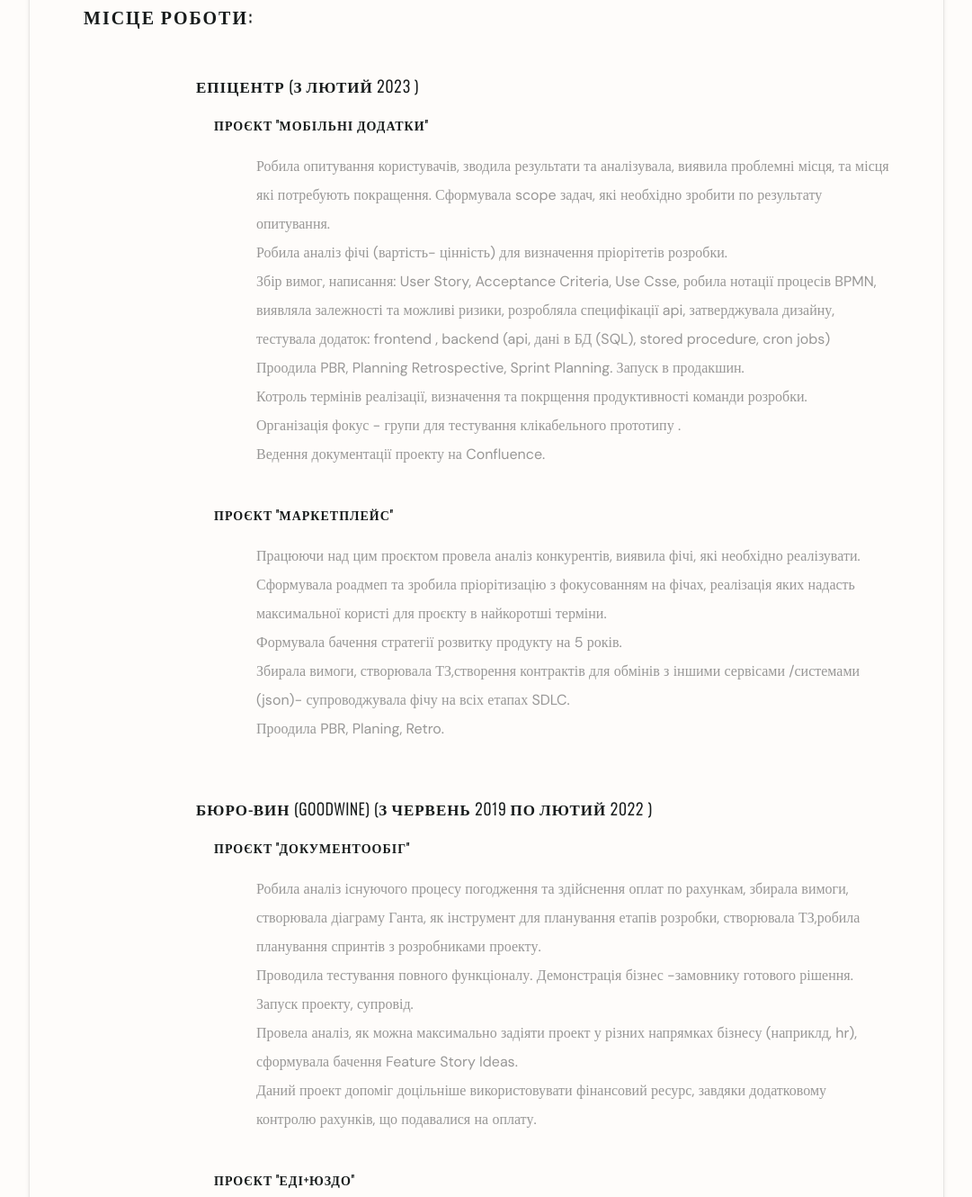
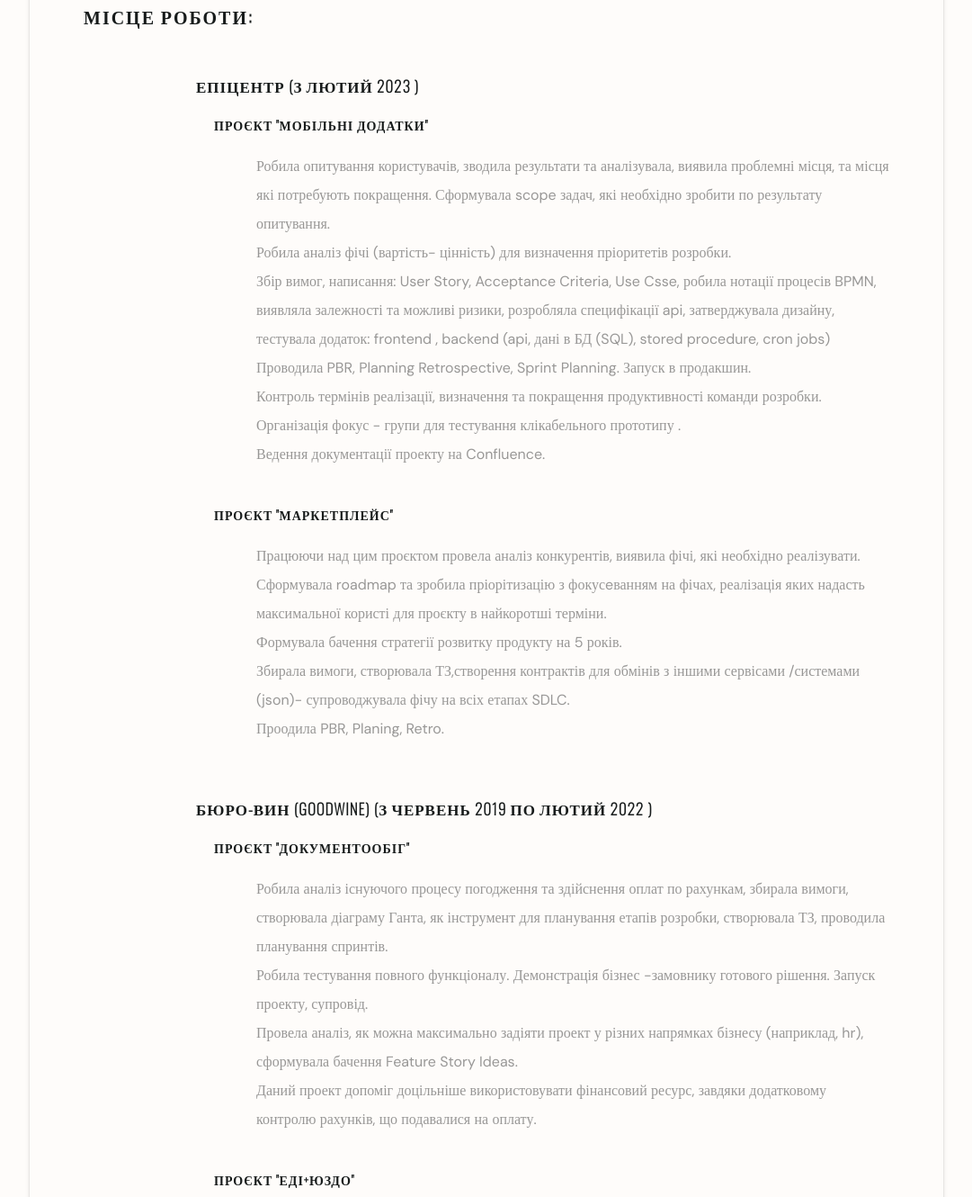
Before and after one commit to OlenaBilousova/CV, a plain HTML site: page index.html in a window 1280 px wide. Shown: the part 1790-3120 px from the top of the page at 90% size, without its empty margins (99-1180 px from the left). Drawn offline with nearby package versions, Linux system fonts and the light colour scheme.

Commit message:
change mistake in text

```diff
--- a/index.html
+++ b/index.html
@@ -96,22 +96,22 @@
         <div class="workGeneral">
             <h2> Місце роботи: </h2>
             <ul>
-                <li class="workName">
+                 <li class="workName">
                     <h3> Епіцентр (з лютий 2023  )</h3>
                     <h4> Проєкт "Мобільні додатки"</h4>
                     <p class="projectDescription"> Робила опитування користувачів, зводила результати та аналізувала, виявила проблемні місця, та місця які потребують покращення. Сформувала scope задач, які необхідно зробити по результату опитування.
-                       Робила аналіз фічі (вартість- цінність) для визначення пріорітетів розробки.
-                       Збір вимог, написання: User Story, Acceptance Criteria, Use Csse, робила нотації процесів BPMN, виявляла залежності та можливі ризики, розробляла специфікації api, затверджувала дизайну, тестувала додаток: frontend , backend (api, дані в БД (SQL), stored procedure, cron jobs)
-                       Проодила PBR, Planning Retrospective, Sprint Planning. Запуск в продакшин.
-                       Котроль термінів реалізації, визначення та покрщення продуктивності команди розробки.
-                       Організація фокус - групи для тестування клікабельного прототипу .
-                       Ведення документації проекту на Confluence.
+                        Робила аналіз фічі (вартість- цінність) для визначення пріоритетів розробки.
+                        Збір вимог, написання: User Story, Acceptance Criteria, Use Csse, робила нотації процесів BPMN, виявляла залежності та можливі ризики, розробляла специфікації api, затверджувала дизайну, тестувала додаток: frontend , backend (api, дані в БД (SQL), stored procedure, cron jobs)
+                        Проводила PBR, Planning Retrospective, Sprint Planning. Запуск в продакшин.
+                        Контроль термінів реалізації, визначення та покращення продуктивності команди розробки.
+                        Організація фокус - групи для тестування клікабельного прототипу .
+                        Ведення документації проекту на Confluence.
                    </p>
 
                     <h4> Проєкт "Маркетплейс"</h4>
 
                         <p class="projectDescription"> Працюючи над цим проєктом провела аналіз конкурентів, виявила фічі, які необхідно реалізувати.
-                            Сформувала роадмеп та зробила пріорітизацію з фокусованням на фічах, реалізація яких надасть максимальної користі для проєкту в найкоротші терміни.
+                            Сформувала roadmap та зробила пріорітизацію з фокусeванням на фічах, реалізація яких надасть максимальної користі для проєкту в найкоротші терміни.
                             Формувала бачення стратегії розвитку продукту на 5 років.
                             Збирала вимоги, створювала ТЗ,створення контрактів для обмінів з іншими сервісами /системами (json)- супроводжувала фічу на всіх етапах SDLC.
                             Проодила PBR, Planing, Retro.
@@ -120,31 +120,31 @@
                 <li class="workName">
                     <h3> Бюро-Вин (Goodwine) (з червень 2019 по лютий 2022 )</h3>
                     <h4> Проєкт "Документообіг"</h4>
-                    <p class="projectDescription"> Робила аналіз існуючого процесу погодження та здійснення оплат по рахункам, збирала вимоги, створювала діаграму Ганта, як інструмент для планування етапів розробки, створювала ТЗ,робила планування спринтів з розробниками проекту.
-                        Проводила тестування повного функціоналу. Демонстрація бізнес -замовнику готового рішення. Запуск проекту, супровід.
-                        Провела аналіз, як можна максимально задіяти проект у різних напрямках бізнесу (наприклд, hr), сформувала бачення Feature Story Ideas.
+                    <p class="projectDescription"> Робила аналіз існуючого процесу погодження та здійснення оплат по рахункам, збирала вимоги, створювала діаграму Ганта, як інструмент для планування етапів розробки, створювала ТЗ, проводила планування спринтів.
+                        Робила тестування повного функціоналу. Демонстрація бізнес -замовнику готового рішення. Запуск проекту, супровід.
+                        Провела аналіз, як можна максимально задіяти проект у різних напрямках бізнесу (наприклад, hr), сформувала бачення Feature Story Ideas.
                         Даний проект допоміг доцільніше використовувати фінансовий ресурс, завдяки додатковому контролю рахунків, що подавалися на оплату.
                    </p>
                     <h4> Проєкт "ЕДІ+ЮЗДО"</h4>
 
-                        <p class="projectDescription"> Аналіз сервісів на ринку, що надають послуги ЕДІ та ЮЗДО, виявлення їх перевагів та недоліків для подальшої співпраці і запуску проєкту. Повна взаємодія з сервісами по інтеграції.
+                        <p class="projectDescription"> Аналіз сервісів на ринку, що надають послуги ЕДІ та ЮЗДО, виявлення їх переваг та недоліків для подальшої співпраці і запуску проєкту. Повна взаємодія з сервісами по інтеграції.
                             Проводила аналіз бізнес процесів оптового відділу, відділу закупівель та відділу логістики, збирала вимоги, створювала ТЗ, тестувала готовий функціонал в системі та обміни із сервісами.
                             Допомагала з організацією створення ЕЦП працівникам відділу логістики , налаштовувала ЕЦП працівників в обліковій системі.
                             Проводили запуск функціоналу з Розеткою, після успішного запуску підключали інших контрагентів. Проводила навчання працівників оптового відділу та відділу логістики.
-                            Реалізація проєкту допоможе мінімізувати кількість використання паперу та необхідний простір архівів для зберігання документів, швидкість підписання документів, перегляд статусів підрисання та мотіринг інцидентів виявлених з постачанням товару.
+                            Реалізація проєкту допоможе мінімізувати кількість використання паперу та необхідний простір архівів для зберігання документів, швидкість підписання документів, перегляд статусів підписання та моніторинг інцидентів виявлених з постачанням товару.
                         </p>
 
                          <h4> Проєкт " Retail 2.2"</h4>
-                        <p class="projectDescription"> Аналіз процесів в існуючій обліковій системі Retail, збір вимог, налаштування системи Retail 2.2., тетстування , запуск системи при відкритті магазинів "Sabotage" та "Bad Boy (Lviv)".
+                        <p class="projectDescription"> Аналіз процесів в існуючій обліковій системі Retail, збір вимог, налаштування системи Retail 2.2., тестування , запуск системи при відкритті магазинів "Sabotage" та "Bad Boy (Lviv)".
                            В рамках даного проєкту реалізували новий інтерфейс каси, зробили новий механізм нарахування бонусних балів за бокали.
                         </p>
 
                         <h4> Проєкт "ТЗД"</h4>
                         <p class="projectDescription"> Збір вимог, створення ТЗ, тестування, запуск в продакшн.
-                            Це інструмент для працінвиків напрямку e-com та відділу магазину
+                            Це інструмент для працівиків напрямку e-com та відділу магазину
                         </p>
                         <h4> Проєкт "e-commerce"</h4>
-                        <p class="projectDescription"> У напрямку e-commerce займалася такими задачами: експрес доставки, реалізація функціоналу по передзамовленням на свята, доставка суші з ресторану,
+                        <p class="projectDescription"> У напрямку e-commerce займалася такими задачами: експрес доставки, реалізація функціоналу по передзамовлення на свята, доставка суші з ресторану,
                             функціонал керування зонами доставки, функціонал по відображенню лейблів на товару, обробка для моніторингу даних e-commerce замовлень (призначення збиральника, стан доставки , оплати і т.д)
                         </p>
                 </li>
```
